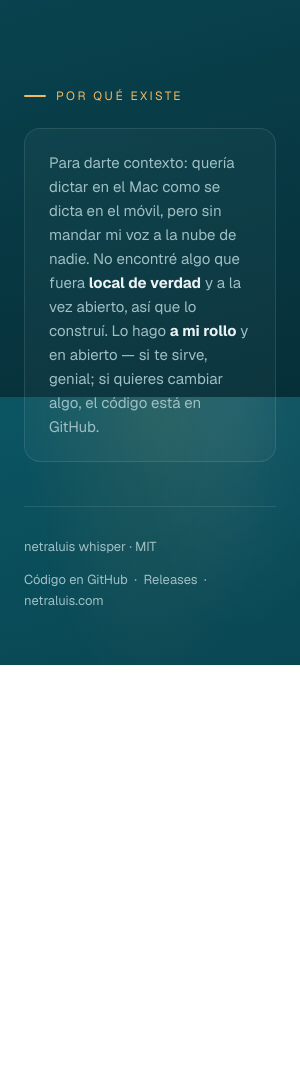
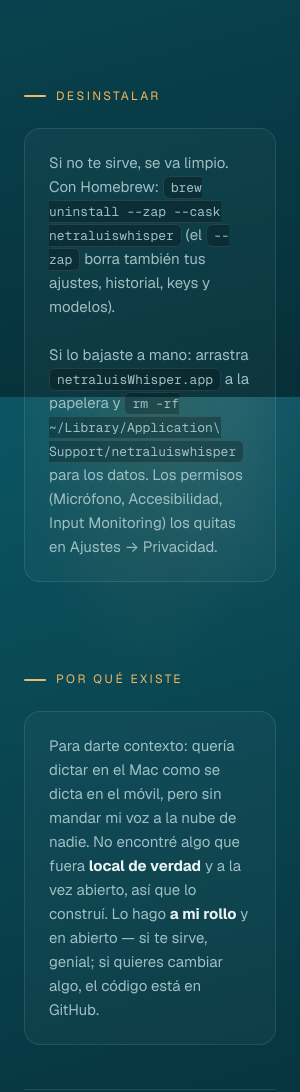
Before and after one commit to netraluis/netraluisWhisper, an Electron app: page landing/index.html in a window 300 px wide. Shown: the part 2979-4071 px from the top of the page. Before the commit the page ends 3644 px from the top, so only its background shows below. Drawn offline with nearby package versions, Linux system fonts and the light colour scheme.

Commit message:
Add uninstall instructions (README + landing)
Homebrew --zap for full removal, and the manual path: trash the app, rm the
app-data dir, revoke the three permissions.

Co-Authored-By: Claude Opus 4.8 (1M context) <noreply@anthropic.com>
Claude-Session: https://claude.ai/code/session_01RtWTaRKWHAAU3csFPdR1jD

```diff
--- a/landing/index.html
+++ b/landing/index.html
@@ -183,6 +183,19 @@
       </section>
 
       <section class="fade">
+        <div class="section-title">Desinstalar</div>
+        <div class="note-block">
+          Si no te sirve, se va limpio. Con Homebrew:
+          <code class="inline">brew uninstall --zap --cask netraluiswhisper</code>
+          (el <code class="inline">--zap</code> borra también tus ajustes, historial, keys y modelos).
+          <br /><br />
+          Si lo bajaste a mano: arrastra <code class="inline">netraluisWhisper.app</code> a la papelera y
+          <code class="inline">rm -rf ~/Library/Application\ Support/netraluiswhisper</code> para los datos.
+          Los permisos (Micrófono, Accesibilidad, Input Monitoring) los quitas en Ajustes → Privacidad.
+        </div>
+      </section>
+
+      <section class="fade">
         <div class="section-title">Por qué existe</div>
         <div class="note-block">
           Para darte contexto: quería dictar en el Mac como se dicta en el móvil, pero sin
```
Also changed, not shown: README.md.
